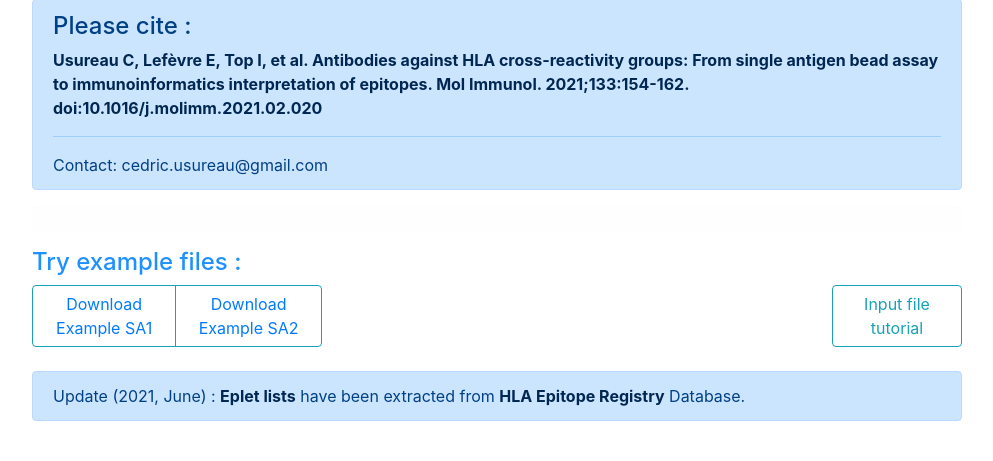
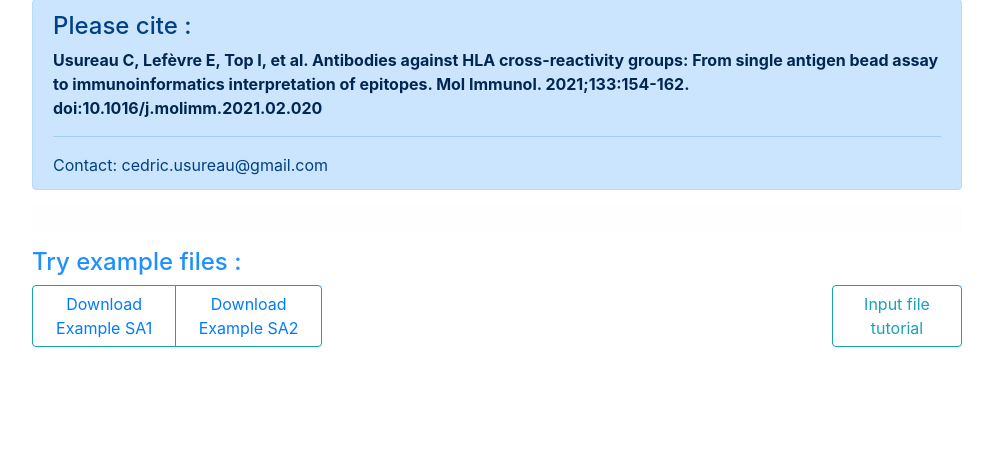
Before and after one commit to cedricusureau/HLA_graph, a Flask app: page / in a window 1280 px wide. Shown: the part 400-861 px from the top of the page, without its empty margins (143-1136 px from the left). After the commit the page ends 747 px from the top, so only its background shows below. Run offline with Flask 2, Linux system fonts and the light colour scheme; some libraries are stand-ins or nearby versions.

Commit message:
div update

```diff
--- a/templates/index.html
+++ b/templates/index.html
@@ -132,8 +132,7 @@
                     <button class="btn btn-outline-info" onclick="window.location.href='https://github.com/cedricusureau/HLA_graph/tree/master/tutorial#input-files-format'" style="float: right">Input file tutorial</button>
 
                 </div></div></br>
-                        <div class ="alert alert-primary" role="alert">Update (2021, June) : <a href="https://github.com/cedricusureau/HLA_graph/tree/master/data/eplets" class="alert-link">Eplet lists</a> have been extracted from <a href="https://www.epregistry.com.br/" class="alert-link">HLA Epitope Registry</a> Database.  </div>
-        </div><br/>
+                        <br/>
             {% endif %}
 
 <!--</div>-->
```
